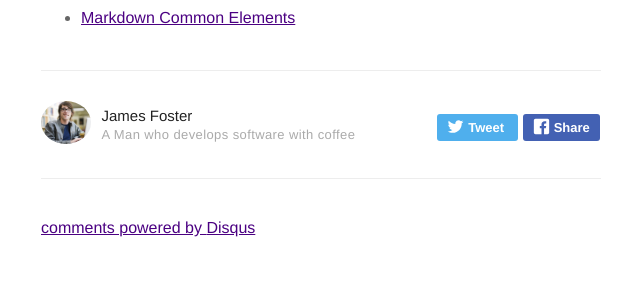
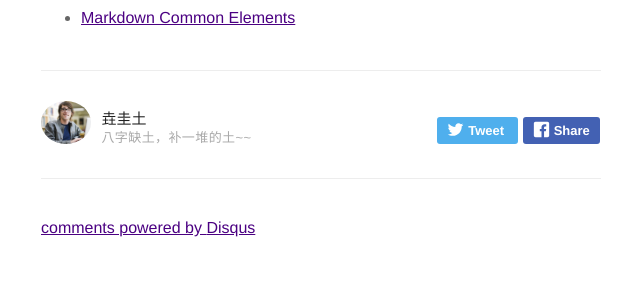
Before and after one commit to dushisll/dushisll.github.io, a Jekyll site: the page built from _posts/2015-02-24-markdown-extra-components.markdown, in a window 1280 px wide and 900 px high, scrolled down 5283 px. Shown: the part 439-739 px from the top of the window, without its empty margins (319-959 px from the left). Built offline with Jekyll 4.4.1, drawn with Linux system fonts in a browser that asks for light colours; comment, search, counter and statistics services are not loaded.

Commit message:
change555

```diff
--- a/_config.yml
+++ b/_config.yml
@@ -61,12 +61,12 @@ authors:
         external-image: false
         picture: assets/images/profile.jpg
         twitter: johndoe
-    jamesfoster:
-        name: James Foster
-        bio: A Man who develops software with coffee
+    垚圭土:
+        name: 垚圭土
+        bio: 八字缺土，补一堆的土~~
         external-image: false
         picture: assets/images/james.jpg
-        twitter: jamesfoster
+        weibo: shiliang20101759
 
 # do you want a larger site? change the option below
 # options: [normal, large] | default: normal
--- a/_posts/2015-02-24-markdown-extra-components.markdown
+++ b/_posts/2015-02-24-markdown-extra-components.markdown
@@ -9,7 +9,7 @@ tag:
 - components
 - extra
 category: blog
-author: jamesfoster
+author: 垚圭土
 description: Markdown summary with different options
 # jemoji: '<img class="emoji" title=":ramen:" alt=":ramen:" src="https://assets.github.com/images/icons/emoji/unicode/1f35c.png" height="20" width="20" align="absmiddle">'
 ---
```
